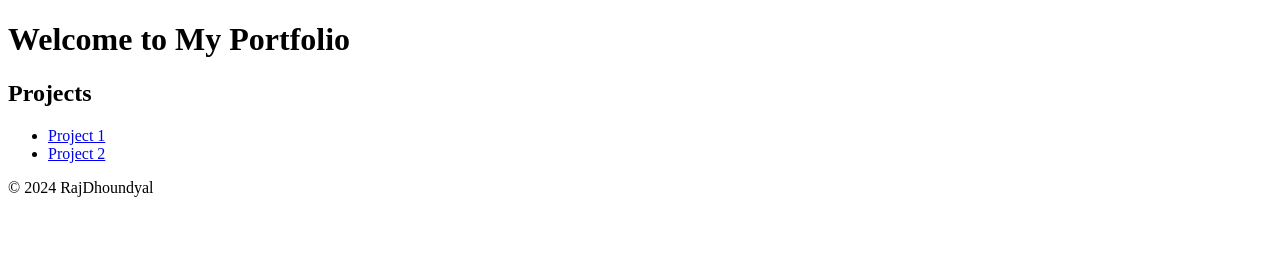
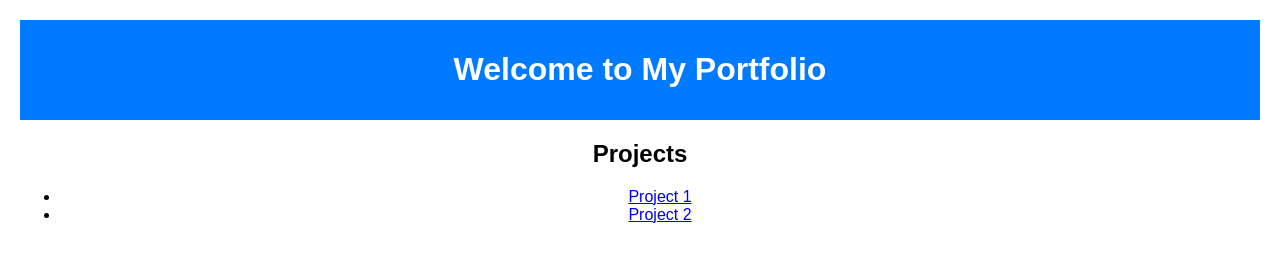
Before and after one commit to RajDhoundyal/Raj, a plain HTML site: page Index.html in a window 1280 px wide. Drawn offline with Linux system fonts and the light colour scheme.

Commit message:
Update Index.html

```diff
--- a/Index.html
+++ b/Index.html
@@ -4,7 +4,25 @@
     <meta charset="UTF-8">
     <meta name="viewport" content="width=device-width, initial-scale=1.0">
     <title>My Portfolio</title>
-    <link rel="stylesheet" href="style.css">
+    <style>
+        body {
+            font-family: Arial, sans-serif;
+            text-align: center;
+            margin: 20px;
+        }
+        header {
+            background: #007BFF;
+            color: white;
+            padding: 10px 0;
+        }
+        section {
+            margin: 20px 0;
+        }
+        footer {
+            margin-top: 30px;
+            font-size: 14px;
+        }
+    </style>
 </head>
 <body>
     <header>
@@ -14,11 +32,4 @@
         <h2>Projects</h2>
         <ul>
             <li><a href="#">Project 1</a></li>
-            <li><a href="#">Project 2</a></li>
-        </ul>
-    </section>
-    <footer>
-        <p>&copy; 2024 RajDhoundyal</p>
-    </footer>
-</body>
-</html>
+            <li><a href="#">Project 2</a></
```
